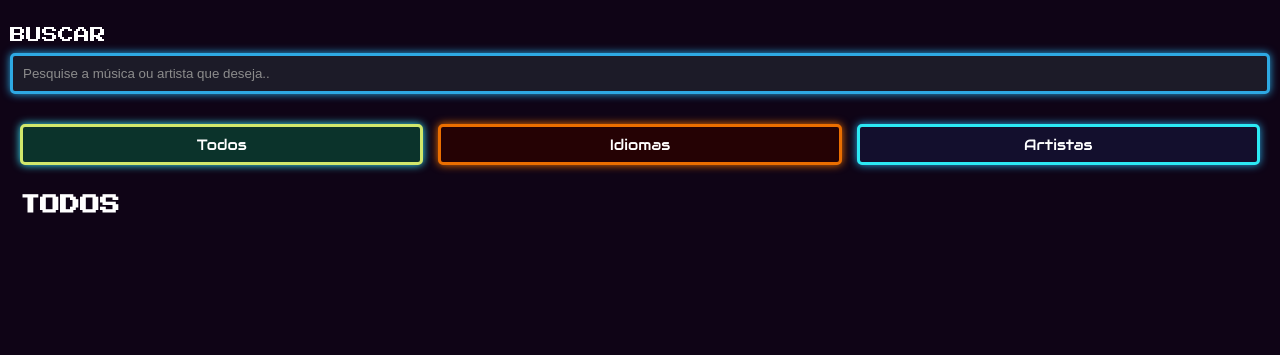
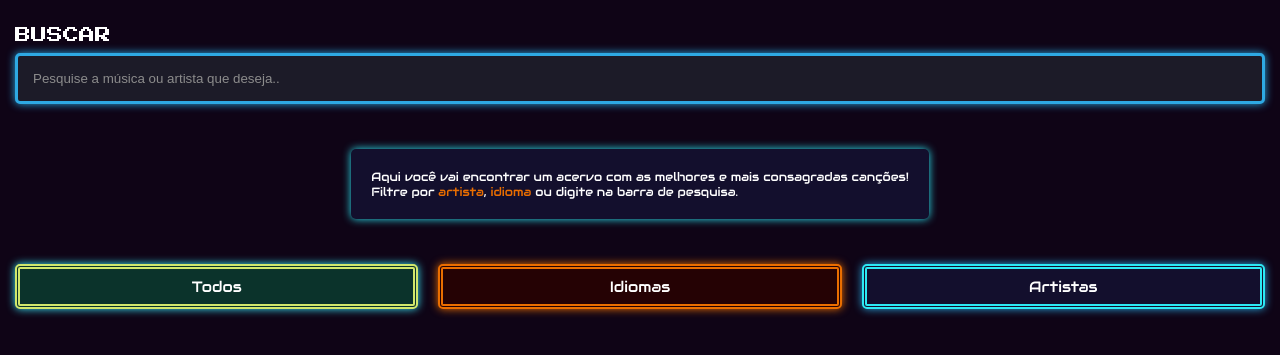
Before and after one commit to carolsoul/601-Arcade-Bar-Karaoke, a plain HTML site: page frontend/index.html in a window 1280 px wide. Shown: the part 159-514 px from the top of the page. Drawn offline with Linux system fonts and the light colour scheme; no server answers.

Commit message:
mudança no layout

```diff
--- a/frontend/index.html
+++ b/frontend/index.html
@@ -17,6 +17,11 @@
         <input type="text" class="search-bar" placeholder="Pesquise a música ou artista que deseja..">
     </div>
 
+    <p class="first-text"> Aqui você vai encontrar um acervo com as melhores e mais consagradas canções!
+    <br>
+    Filtre por <span>artista</span>, <span>idioma</span> ou digite na barra de pesquisa. </p>
+
+
     <div class="filtros">
         <button class="filtro-btn all" data-filtro="todos" onclick="buscarMusicas()">Todos</button>
         <button class="filtro-btn filtro-idiomas-btn">Idiomas</button>
@@ -26,7 +31,6 @@
     <div class="filtros-dinamicos"></div>
 
     <div class="musicGroup">
-        <h3>Todos</h3>
 
         <div class="table">
 
--- a/frontend/style.css
+++ b/frontend/style.css
@@ -33,9 +33,24 @@ body{
     padding: 40px 0;
 }
 
+.first-text{
+    font-family: "Audiowide", sans-serif;
+    font-size: 12px;
+    text-transform: none;
+    padding: 20px;
+    background-color: var(--blue-btn);
+    box-shadow: 0 0 8px 0 var(--blue-border);
+    border-radius: 5px;
+    margin: 15px;
+}
+
+span{
+    color: var(--orange-border);
+}
+
 .searchContainer{
     width: 100%;
-    padding: 30px 10px;
+    padding: 30px 15px;
     display: flex;
     flex-direction: column;
     gap: 10px;
@@ -47,7 +62,7 @@ body{
     border-radius: 5px;
     color: white;
     outline: none;
-    padding: 10px;
+    padding: 15px;
     box-shadow: 0 0 8px 0 #29A7E1;
 }
 .search-bar::placeholder{
@@ -68,15 +83,15 @@ p{
     width: 100%;
     display: grid;
     grid-template-columns: 1fr 1fr 1fr;
-    gap: 15px;
-    padding: 0 20px;
+    gap: 20px;
+    padding: 30px 15px;
 }
 
 .filtro-btn{
     font-family: "Audiowide", sans-serif;
     color: white;
     padding: 8px 5px;
-    border: 3px solid;
+    border: 5px double;
     border-radius: 5px;
     font-size: 15px;
     transition: all 0.3s ease-in-out;
@@ -114,17 +129,18 @@ p{
 }
 
 .table{
-    margin: 15px 0;
+    margin: 15px 0px;
     display: flex;
     gap: 10px;
     flex-direction: column;
+    width: 100%;
 }
 
 .musicGroup{
-    width: 100%;
+    width: 100vw;
     display: flex;
     flex-direction: column;
-    padding: 30px 20px;
+    padding: 30px 5px;
     gap: 8px;
 }
 
@@ -161,7 +177,7 @@ h3{
 
 .artista, .idiomas{
     width: 90vw;
-    max-width: 1300px;
+    max-width: 1380px;
     cursor: pointer;
 }
 
@@ -181,3 +197,14 @@ h3{
         width: 200px;
     }
 }
+
+@media (width: 768px) {
+    .table{
+        margin: 15px 20px;
+    }
+}
+@media (width: 1024px) {
+    .table{
+        margin: 15px 35px;
+    }
+}
```
